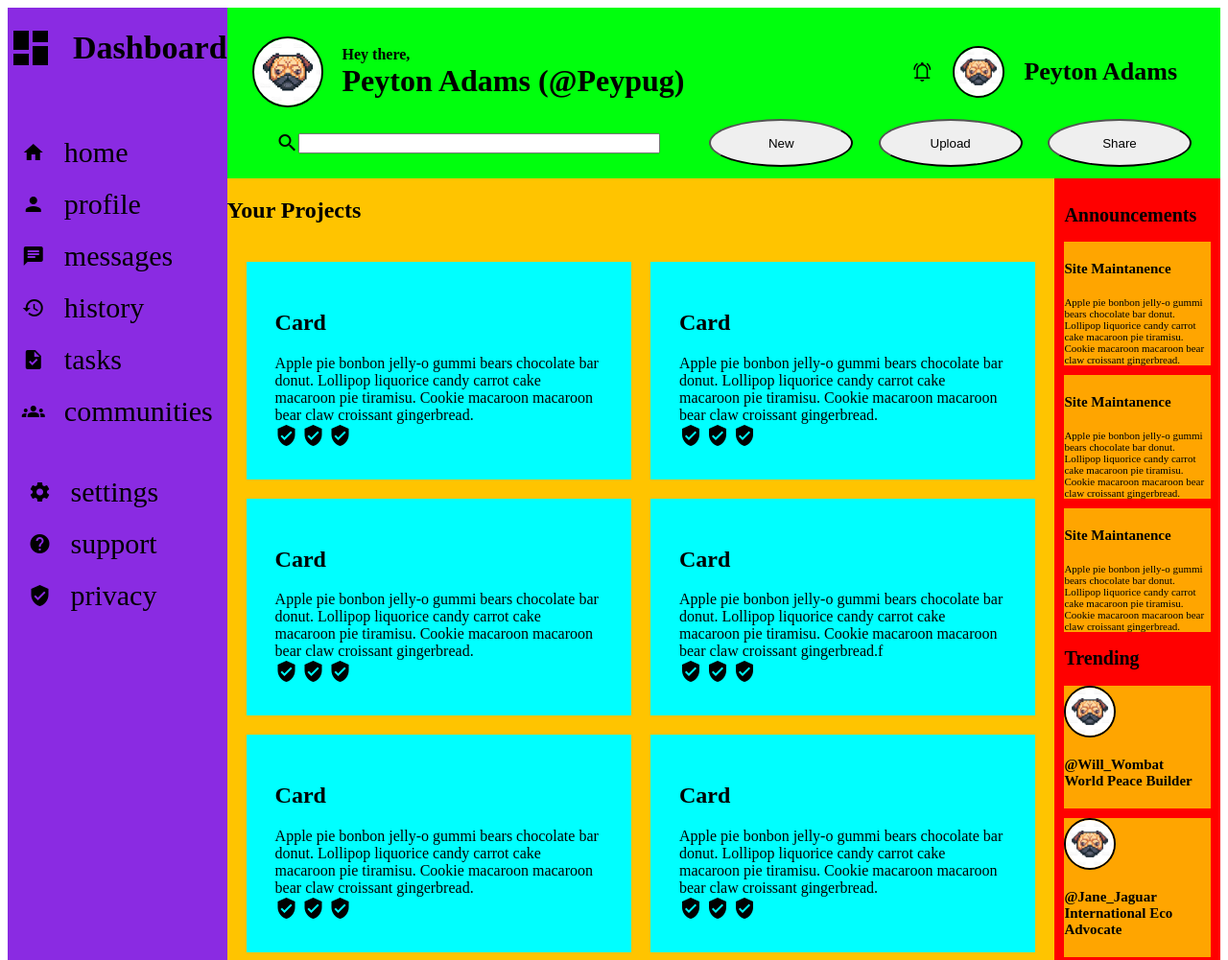
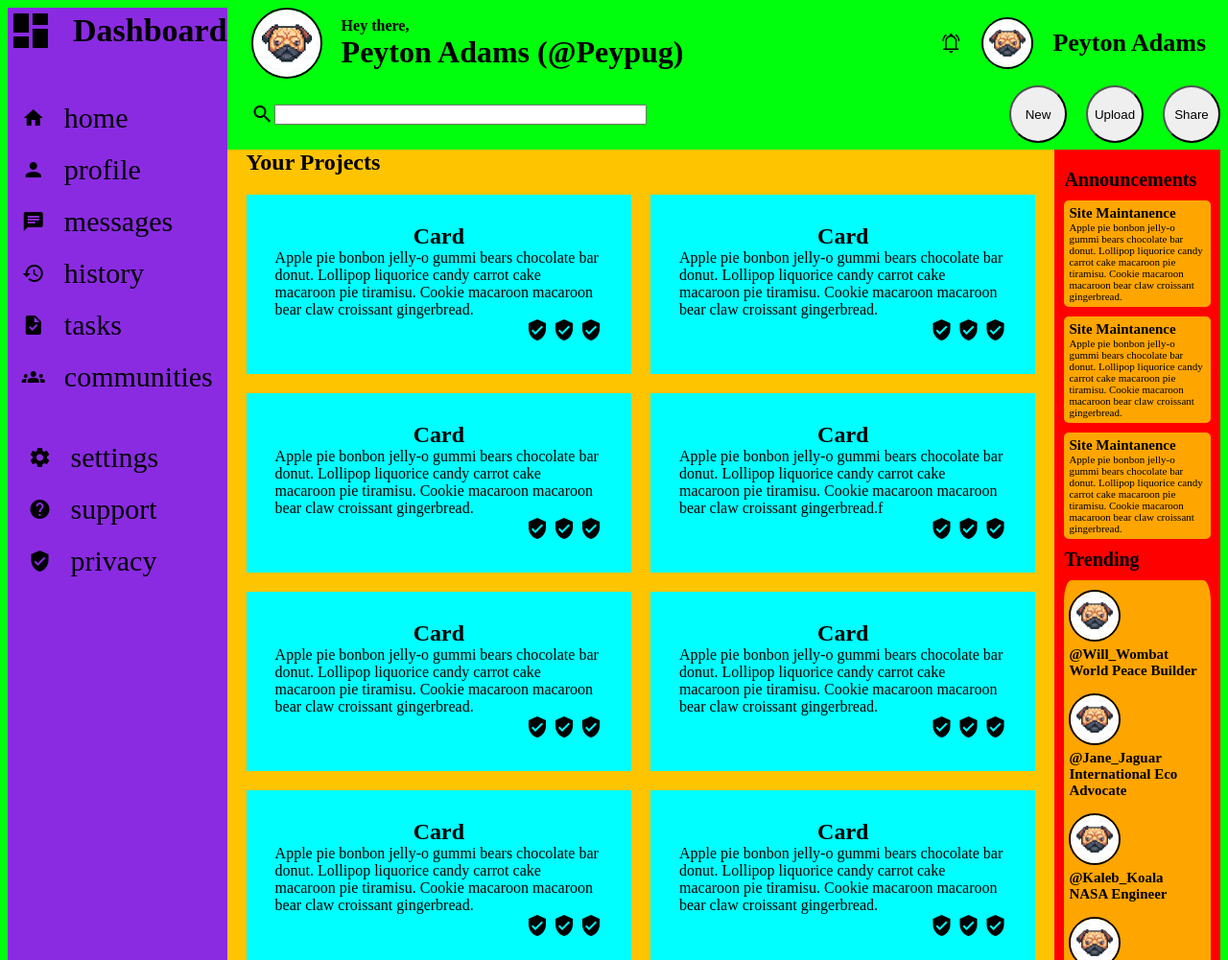
Before and after one commit to Peypug/admin-dashboard, a plain HTML site: page index.html in a window 1280 px wide. Shown: the top 1001 px of the page at 96% size. Drawn offline with nearby package versions, Linux system fonts and the light colour scheme.

Commit message:
Re-position elements to better fit page

```diff
--- a/styles.css
+++ b/styles.css
@@ -1,4 +1,7 @@
 /* Full page styles */
+:root {
+  background-color: rgb(0, 255, 13);
+}
 .page {
   display: grid;
   grid-template-columns: 1fr 5fr 1fr;
@@ -16,8 +19,6 @@
   grid-template-rows: 1fr 1fr;
   align-items: center;
   justify-items: center;
-  padding-top: 30px;
-  padding-right: 30px;
 }
 
 .projects {
@@ -43,6 +44,15 @@
   grid-row: 2 / 3;
 }
 
+/* .page,
+.projects,
+.relevent,
+.sidebar,
+.header,
+:root {
+  background-color: white;
+} */
+
 /* Header sub-sections */
 .profile-image {
   width: auto;
@@ -58,8 +68,11 @@
   display: flex;
   flex-direction: row;
   gap: 20px;
-  justify-content: center;
+  justify-content: flex-start;
+  margin-left: 50px;
   align-items: center;
+  width: 100%;
+
 }
 .profile-text,
 .profile-text h1,
@@ -83,20 +96,24 @@
 
 .buttons {
   display: flex;
-  justify-content: space-between;
-  width: 100%
+  justify-content: flex-end;
+  gap: 20px;
+  width: 100%;
+  align-items: center;
 }
 
 .buttons>button {
-  width: 150px;
-  height: 50px;
-  border-radius: 60%;
+  width: 60px;
+  height: 60px;
+  border-radius: 100%;
 }
 .search-bar {
   width: 100%;
   display: flex;
   justify-content: center;
   align-items: center;
+  justify-content: flex-start;
+  margin-left: 50px;
 }
 .search-bar>input {
   width: 75%;
@@ -158,29 +175,35 @@
 .relevent img {
   align-items: center;
 }
-
+.announcements>h2,
+.trending>h2 {
+  margin-bottom: 10px;
+  margin-top: 10px;
+}
 .announcements-grid {
   display: flex;
   flex-direction: column;
   gap: 10px;
-
 }
 .announcements-grid div {
   background-color: orange;
+  padding: 5px;
+  border-radius: 5px;
 }
 .trending-grid div {
   display: flex;
-  /* display: grid;
-  grid-template-columns: 1fr 1fr;
-  grid-template-rows: 1fr 1fr; */
-  background-color: orange;
   flex-wrap: wrap;
   width: 100%;
+  padding: 5px;
+  gap: 5px;
 }
 .trending-grid {
   display: flex;
   flex-direction: column;
-  gap: 10px;
+  gap: 5px;
+  background-color: orange;
+  border-radius: 5%;
+  padding: 5px
 }
 
 /* Projects sub-sections */
@@ -189,7 +212,17 @@
   word-wrap: break-word;
   padding: 30px;
 }
+.card h2 {
+  text-align: center;
+}
 
+.card-images {
+  text-align: end;
+}
+.projects>h2 {
+  margin-left: 20px;
+  margin-bottom: 0px;
+}
 .projects-grid {
   display: grid;
   grid-template-columns: repeat(auto-fit,minmax(400px,1fr));
@@ -200,13 +233,15 @@
 
 
 /* Global element styles */
-button {
-  height: auto;
-  width: 100px;
-}
 
-p {
+p,
+h1,
+h2,
+h3,
+h4,
+h5 {
   margin: 0px;
+  padding: 0px;
 }
 
 /* Icon styles */
```
